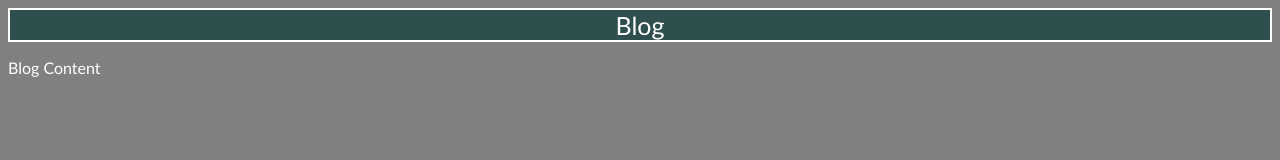
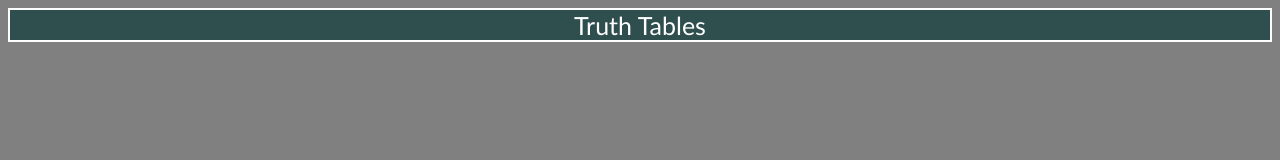
Before and after one commit to drod1000/drod1000.github.io, a plain HTML site: page first_blog_post.html in a window 1280 px wide. Drawn offline with Linux system fonts and the light colour scheme.

Commit message:
about me

```diff
--- a/first_blog_post.html
+++ b/first_blog_post.html
@@ -1,11 +1,11 @@
 <!DOCTYPE html>
 <html lang="en">
   <head>
-    <title>Daniel's Site</title>
+    <title>Daniel's Blog</title>
     <link type='text/css' rel='stylesheet' href='styles.css'/>
   </head>
   <body>
-    <header>Blog</header>
-    <p>Blog Content</p>
+    <header>Truth Tables</header>
+    <p></p>
   </body>
 </html>
--- a/styles.css
+++ b/styles.css
@@ -15,6 +15,7 @@
 }
 p{
   color: white;
+  font-size: 12px;
 }
 div{
   text-align: left;
```
Also changed, not shown: about_me.html (+1 -1 lines).
